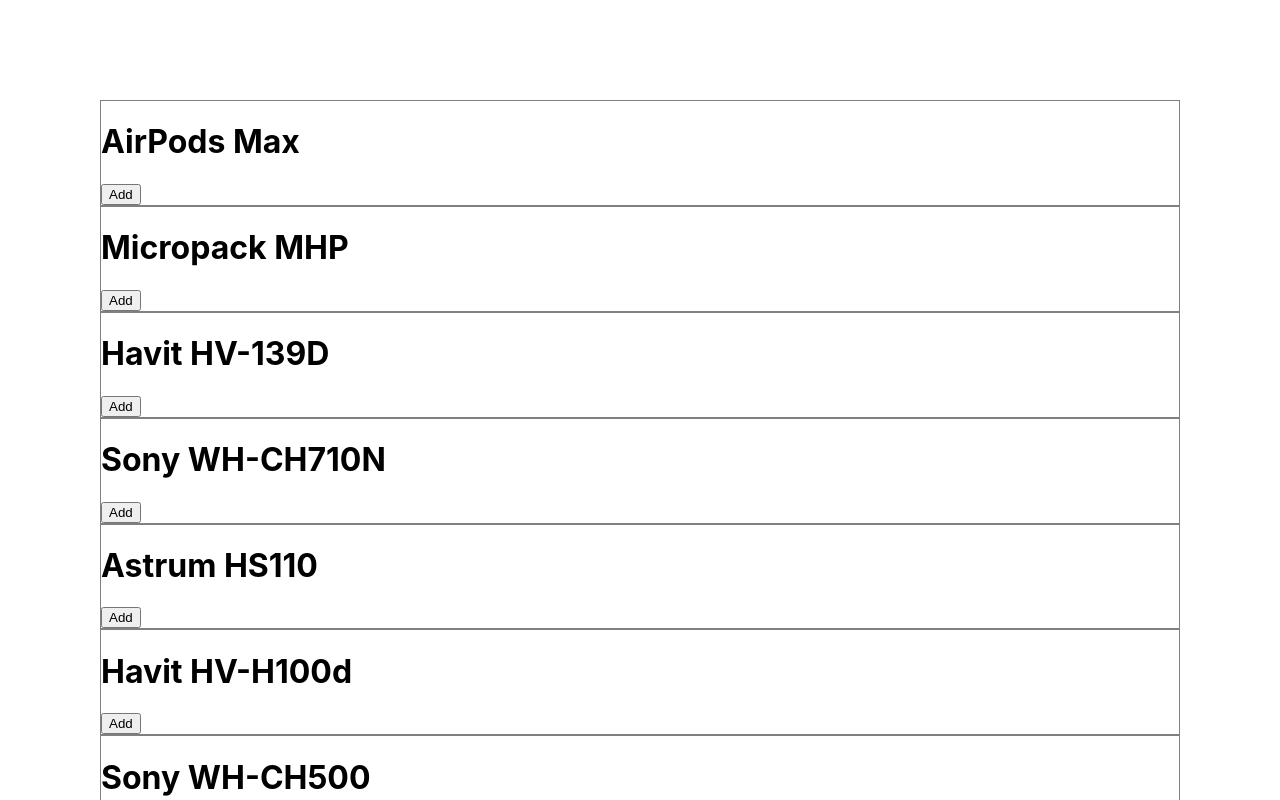
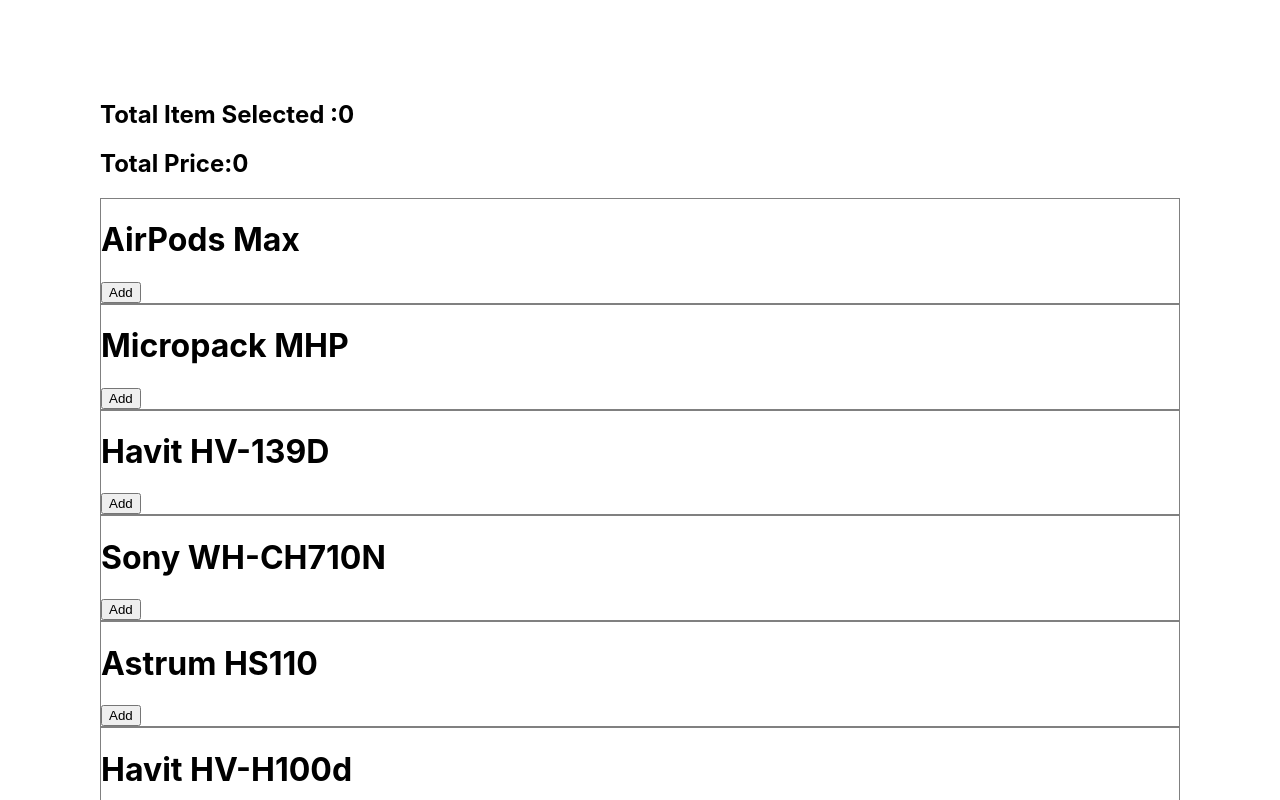
Before and after one commit to mabuhanifa/react-use-context_prac, a React (Create React App) app: page / in a window 1280 px wide. Shown: the top 800 px of the page. Built offline with nearby package versions, Linux system fonts and the light colour scheme.

Commit message:
cart using use state

```diff
--- a/src/App.js
+++ b/src/App.js
@@ -1,11 +1,24 @@
-import useShop from "./context/api/ShopContext";
+import { useState } from "react";
 import { data } from "./data";
 
 function App() {
-  const { total, products, addToCart, removeFromCart } = useShop();
-  console.log(total, products);
+  // const { total, products, addToCart, removeFromCart } = useShop();
+  // console.log(total, products);
+  const [cart, setCart] = useState([]);
+
+  const addToCart = (product) => {
+    setCart([...cart, product]);
+  };
+  console.log(cart);
   return (
     <div style={{ margin: "100px" }}>
+      <h2>Total Item Selected :{cart.length}</h2>
+      <h2>
+        Total Price:
+        {cart.reduce((t, cart) => {
+          return t + cart.price;
+        }, 0)}
+      </h2>
       {data.map((product) => {
         return (
           <div style={{ border: "1px solid gray" }}>
```
